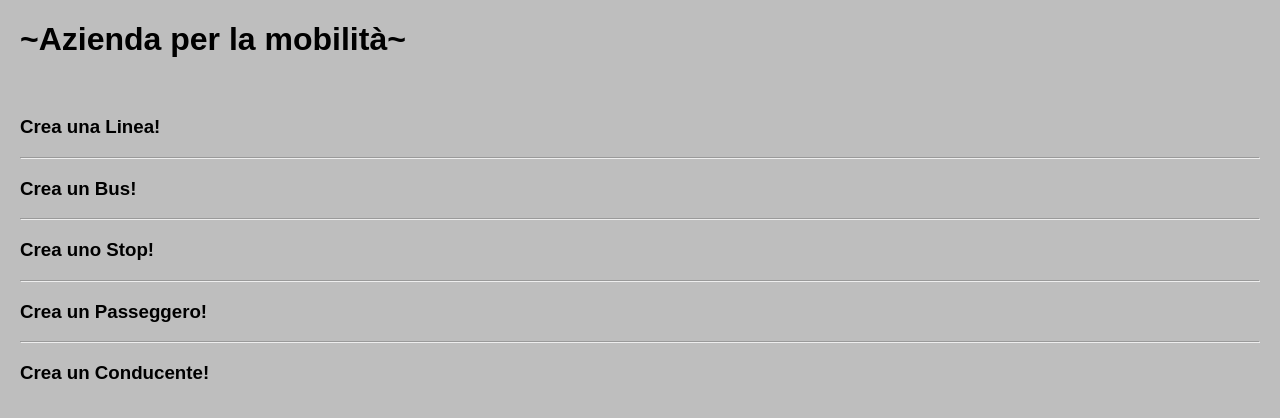
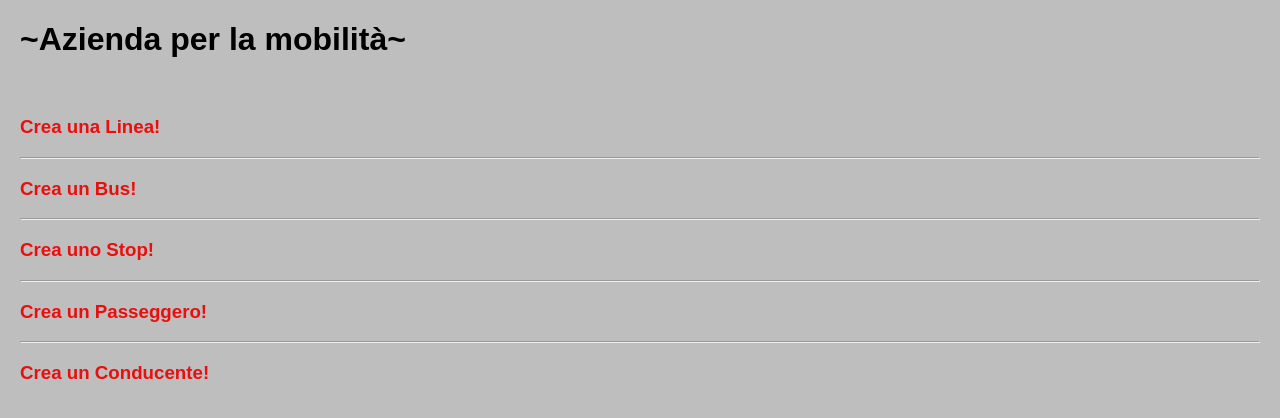
Before and after one commit to Banana-Giova/Progetto_ATAC, a Django app: page /create in a window 1280 px wide. Shown: the part 104-522 px from the top of the page. Run offline with Django 3.2, Linux system fonts and the light colour scheme.

Commit message:
Project Main

```diff
--- a/scheletro.py
+++ /dev/null
@@ -1,5 +0,0 @@
-
-class line:
-    def __init__(self, line_number:str) -> None:
-
-     pass
--- a/static/main.css
+++ b/static/main.css
@@ -9,7 +9,7 @@ body {
 }
 
 a{
-    color: black;
+    color: rgb(236, 13, 13);
     text-decoration: none;
 }
 a:hover{
```
